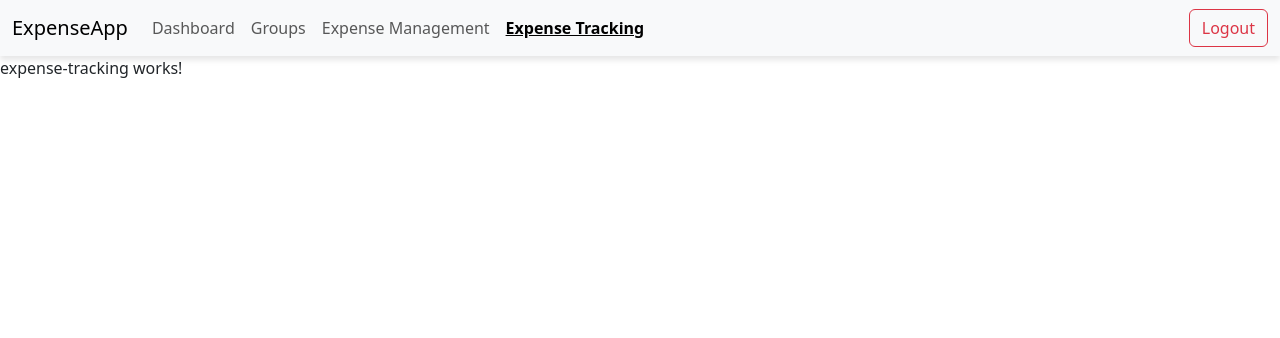
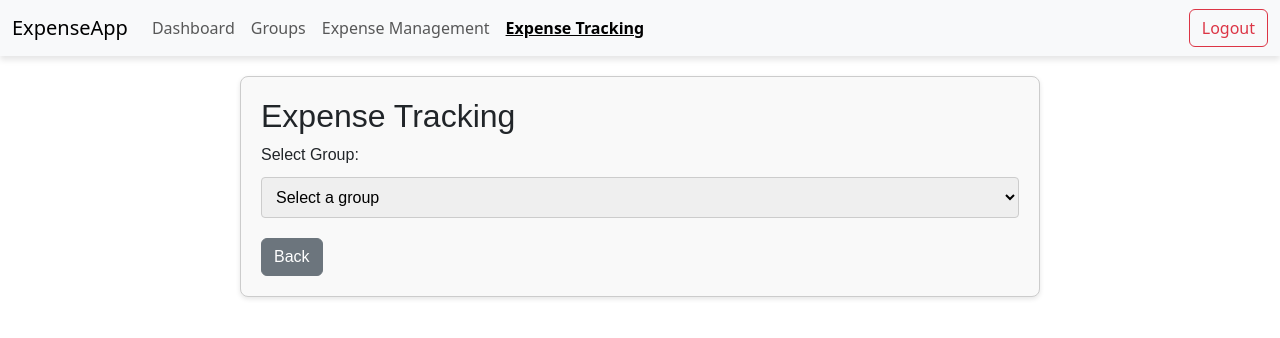
Before and after one commit to PanchalNihar/FairShare, an Angular app: page /expense-tracking in a window 1280 px wide. Shown: the top 338 px of the page. Built offline with nearby package versions, Linux system fonts and the light colour scheme; sample sign-in values are in the browser's storage.

Commit message:
Expense Tracking Component Complete

```diff
--- a/src/app/components/expense-management/expense-management.component.html
+++ b/src/app/components/expense-management/expense-management.component.html
@@ -12,8 +12,8 @@
       (change)="onGroupChange()"
     >
       <option value="" disabled>Select a group</option>
-      <option *ngFor="let group of availableGroups" [value]="group.name">
-        {{ group.name }}
+      <option *ngFor="let group of availableGroups" [value]="group">
+        {{ group }}
       </option>
     </select>
     <p *ngIf="!selectedGroup && availableGroups.length > 0">Please select a group to manage expenses.</p>
--- a/src/app/components/expense-management/expense-management.component.ts
+++ b/src/app/components/expense-management/expense-management.component.ts
@@ -35,7 +35,7 @@ export class ExpenseManagementComponent implements OnInit {
     console.log('Groups', this.availableGroups);
   }
   loadAvailableGroup() {
-    this.availableGroups = this.groupService.getGroups();
+    this.availableGroups = this.groupService.getGroupForTracking();
   }
   onGroupChange() {
     if (this.selectedGroup) {
--- a/src/app/components/expense-tracking/expense-tracking.component.css
+++ b/src/app/components/expense-tracking/expense-tracking.component.css
@@ -0,0 +1,123 @@
+/* General Styles */
+.expense-tracking {
+  max-width: 800px;
+  margin: 20px auto;
+  padding: 20px;
+  font-family: Arial, sans-serif;
+  border: 1px solid #ccc;
+  border-radius: 8px;
+  background-color: #f9f9f9;
+  box-shadow: 0 2px 5px rgba(0, 0, 0, 0.1);
+}
+
+.expense-tracking h3 {
+  text-align: center;
+  color: #333;
+  margin-bottom: 20px;
+}
+
+/* Group Selection Styles */
+.group-selection {
+  margin-bottom: 20px;
+  display: flex;
+  flex-direction: column;
+  gap: 10px;
+}
+
+.group-selection select {
+  padding: 10px;
+  font-size: 16px;
+  border: 1px solid #ccc;
+  border-radius: 4px;
+  width: 100%;
+  transition: border-color 0.3s ease, box-shadow 0.3s ease;
+}
+
+.group-selection select:focus {
+  border-color: #007bff;
+  box-shadow: 0 0 3px rgba(0, 123, 255, 0.5);
+  outline: none;
+}
+
+/* Group Details Styles */
+.group-details {
+  margin-top: 20px;
+}
+
+.group-details h3 {
+  font-size: 20px;
+  color: #444;
+  margin-bottom: 10px;
+}
+
+/* List Styles */
+ul {
+  list-style: none;
+  padding: 0;
+  margin: 0;
+}
+
+ul li {
+  display: flex;
+  justify-content: space-between;
+  align-items: center;
+  background: #fff;
+  padding: 10px 15px;
+  border: 1px solid #ddd;
+  border-radius: 4px;
+  margin-bottom: 10px;
+  box-shadow: 0 1px 3px rgba(0, 0, 0, 0.1);
+}
+
+ul li:hover {
+  background-color: #f1f1f1;
+}
+
+ul li button {
+  padding: 8px 12px;
+  font-size: 14px;
+  border: none;
+  border-radius: 4px;
+  cursor: pointer;
+  transition: background-color 0.3s ease;
+}
+
+ul li button:first-child {
+  background-color: #007bff;
+  color: white;
+  margin-right: 10px;
+}
+
+ul li button:first-child:hover {
+  background-color: #0056b3;
+}
+
+ul li button:last-child {
+  background-color: #f44336;
+  color: white;
+}
+
+ul li button:last-child:hover {
+  background-color: #c23328;
+}
+
+/* Mobile Responsiveness */
+@media (max-width: 480px) {
+  .expense-tracking {
+    padding: 15px;
+  }
+
+  .group-selection select {
+    font-size: 14px;
+    padding: 8px;
+  }
+
+  ul li {
+    flex-direction: column;
+    align-items: flex-start;
+  }
+
+  ul li button {
+    margin: 5px 0 0 0;
+  }
+}
--- a/src/app/components/expense-tracking/expense-tracking.component.html
+++ b/src/app/components/expense-tracking/expense-tracking.component.html
@@ -1,2 +1,47 @@
 <app-navbar></app-navbar>
-<p>expense-tracking works!</p>
+<div class="expense-tracking">
+  <h2>Expense Tracking</h2>
+
+  <!-- Group Dropdown -->
+  <div class="group-selection">
+    <label for="group-select">Select Group:</label>
+    <select
+      id="group-select"
+      [(ngModel)]="selectedGroup"
+      (change)="onGroupSelect()"
+    >
+      <option value="" disabled>Select a group</option>
+      <option *ngFor="let group of availableGroups" [value]="group">
+        {{ group }}
+      </option>
+    </select>
+  </div>
+
+  <!-- Group Details -->
+  <div *ngIf="selectedGroup" class="group-details">
+    <h3>Expenses in {{ selectedGroup }}</h3>
+    <ul>
+      <li *ngFor="let expense of groupExpenses">
+        {{ expense.payer }} paid ₹{{ expense.amount }} for "{{
+          expense.description
+        }}" on
+        {{ expense.date | date : "longDate" }}
+      </li>
+    </ul>
+
+    <h3>Member Spending</h3>
+    <ul>
+      <li *ngFor="let member of memberSpendings | keyvalue">
+        {{ member.key }}: ₹{{ member.value }}
+      </li>
+    </ul>
+
+    <h3>Who Owes Whom</h3>
+    <ul>
+      <li *ngFor="let balance of balances">
+        {{ balance.from }} owes {{ balance.to }} ₹{{ balance.amount }}
+      </li>
+    </ul>
+  </div>
+  <button type="button" class="btn btn-secondary" (click)="backtoDashboard()">Back</button>
+</div>
--- a/src/app/components/expense-tracking/expense-tracking.component.ts
+++ b/src/app/components/expense-tracking/expense-tracking.component.ts
@@ -1,12 +1,56 @@
-import { Component } from '@angular/core';
-import { NavbarComponent } from "../navbar/navbar.component";
+import { Component, OnInit } from '@angular/core';
+import { NavbarComponent } from '../navbar/navbar.component';
+import { ExpenseTrackingService } from '../../services/expense-tracking.service';
+import { GroupService } from '../../services/group.service';
+import { CommonModule, DatePipe } from '@angular/common';
+import { FormsModule } from '@angular/forms';
+import { Router } from '@angular/router';
 
 @Component({
   selector: 'app-expense-tracking',
-  imports: [NavbarComponent],
+  imports: [NavbarComponent, CommonModule, FormsModule,DatePipe],
   templateUrl: './expense-tracking.component.html',
-  styleUrl: './expense-tracking.component.css'
+  styleUrls: ['./expense-tracking.component.css'],
 })
-export class ExpenseTrackingComponent {
-  availableGroups:any[]=[]
+export class ExpenseTrackingComponent implements OnInit {
+  availableGroups: string[] = [];
+  selectedGroup: string = '';
+  groupExpenses: any[] = [];
+  memberSpendings: any = {};
+  balances: any[] = [];
+
+  constructor(
+    private expenseTracking: ExpenseTrackingService,
+    private groupService: GroupService,
+    private router:Router
+  ) {}
+
+  ngOnInit(): void {
+    // Fetch group names for dropdown
+    this.availableGroups = this.groupService.getGroupForTracking();
+    console.log('Available Groups:', this.availableGroups);
+  }
+
+  onGroupSelect() {
+    if (this.selectedGroup) {
+      // Fetch expenses and balances for the selected group
+      this.groupExpenses = this.expenseTracking.getExpenseByGroup(
+        this.selectedGroup
+      );
+      this.memberSpendings = this.expenseTracking.calculateMemberSpending(
+        this.selectedGroup
+      );
+      this.balances = this.expenseTracking.calculateBalances(
+        this.selectedGroup
+      );
+
+      console.log('Selected Group:', this.selectedGroup);
+      console.log('Group Expenses:', this.groupExpenses);
+      console.log('Member Spendings:', this.memberSpendings);
+      console.log('Balances:', this.balances);
+    }
+  }
+  backtoDashboard(){
+    this.router.navigate(['dashboard'])
+  }
 }
--- a/src/app/components/groups/groups.component.ts
+++ b/src/app/components/groups/groups.component.ts
@@ -1,27 +1,28 @@
 import { Component, OnInit } from '@angular/core';
 import { Router } from '@angular/router';
 import { GroupService } from '../../services/group.service';
+import { FormsModule } from '@angular/forms';
 import { CommonModule } from '@angular/common';
-import { FormsModule } from '@angular/forms';
-import { NavbarComponent } from "../navbar/navbar.component";
+import { NavbarComponent } from '../navbar/navbar.component';
 
 @Component({
   selector: 'app-groups',
   templateUrl: './groups.component.html',
   styleUrls: ['./groups.component.css'],
-  imports: [CommonModule, FormsModule, NavbarComponent],
+  imports:[FormsModule,CommonModule,NavbarComponent]
 })
 export class GroupsComponent implements OnInit {
-  groups: any[] = [];
+  groups: any[] = []; // Ensure this is initialized as an array
   selectedGroup: any = null;
   groupName: string = '';
   newMember: string = '';
-  members: string[] = [];
+  members: string[] = []; // Initialize as an empty array
 
   constructor(private router: Router, private groupService: GroupService) {}
 
   ngOnInit(): void {
-    this.groups = this.groupService.getGroups();
+    // Get groups from the service and ensure the data structure is consistent
+    this.groups = this.groupService.getGroups() || [];
     console.log('Loaded groups:', this.groups);
   }
 
@@ -29,7 +30,7 @@ export class GroupsComponent implements OnInit {
     if (this.groupName && this.members.length > 0) {
       console.log('Adding group:', this.groupName, this.members);
       this.groupService.addGroup(this.groupName, this.members);
-      this.groups = this.groupService.getGroups();
+      this.groups = this.groupService.getGroups() || [];
       this.clearGroupForm();
     } else {
       console.error('Group name or members missing.');
@@ -38,21 +39,21 @@ export class GroupsComponent implements OnInit {
 
   selectGroup(group: any) {
     this.selectedGroup = group;
-    this.groupName = group.name;
-    this.members = [...group.members]; // Use spread operator to avoid reference issues
+    this.groupName = group?.name || ''; // Ensure group name is defined
+    this.members = group?.members ? [...group.members] : []; // Ensure members array is properly copied
   }
 
   editGroup() {
     if (this.selectedGroup) {
       this.groupService.editGroup(this.selectedGroup, this.groupName, this.members);
-      this.groups = this.groupService.getGroups();
+      this.groups = this.groupService.getGroups() || [];
       this.clearGroupForm();
     }
   }
 
   removeGroup(group: any) {
     this.groupService.removeGroup(group);
-    this.groups = this.groupService.getGroups();
+    this.groups = this.groupService.getGroups() || [];
     this.clearGroupForm();
   }
 
--- a/src/app/services/expense.service.ts
+++ b/src/app/services/expense.service.ts
@@ -15,6 +15,7 @@ export class ExpenseService {
   private expenseList: Expense[] = [];
   constructor() {
     this.loadExpense();
+    console.log("ExpenseList:",this.expenseList)
   }
   private loadExpense() {
     const storedExpense = localStorage.getItem('expense');
--- a/src/app/services/group.service.ts
+++ b/src/app/services/group.service.ts
@@ -23,7 +23,11 @@ export class GroupService {
 
   // Get all groups
   getGroups(): any[] {
-    return this.groups;
+    console.log("Groups:",this.groups)
+    return this.groups
+  }
+  getGroupForTracking():any[]{
+    return this.groups.map((group) => group.name);
   }
   getGroupMember(groupName: string):string[] {
     const group = this.groups.find((g) => g.name === groupName);
```
Also changed, not shown: src/app/components/groups/groups.component.html (+7 -5 lines), src/app/services/expense-tracking.service.ts (+50 -9 lines).
